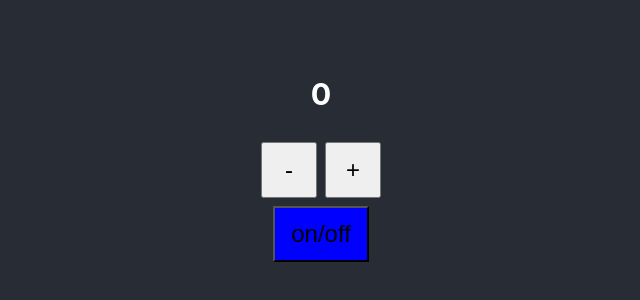
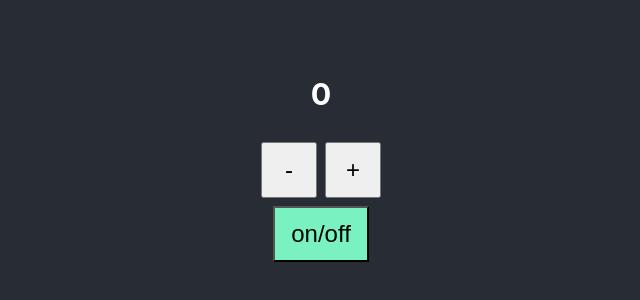
Before and after one commit to jeongmyeonghyeon/simple-button-testing-app, a React (Create React App) app: page / in a window 1280 px wide. Shown: the part 246-546 px from the top of the page, without its empty margins (319-959 px from the left). Built offline with nearby package versions, Linux system fonts and the light colour scheme.

Commit message:
on/off button 색 변경

```diff
--- a/src/App.css
+++ b/src/App.css
@@ -22,6 +22,5 @@ button[data-testid="plus-button"] {
   margin-left: 8px;
 }
 button[data-testid="on/off-button"] {
-  background-color: blue;
   margin-top: 8px;
 }
--- a/src/App.js
+++ b/src/App.js
@@ -28,7 +28,7 @@ function App() {
         <div>
           <button
             data-testid="on/off-button"
-            style={{ backgroundColor: "blue" }}
+            style={{ backgroundColor: "#79f2c0" }}
             onClick={() => setDisabled((prev) => !prev)}
           >
             on/off
```
Also changed, not shown: 1 other file (tests, documents, lock files or other folders).
